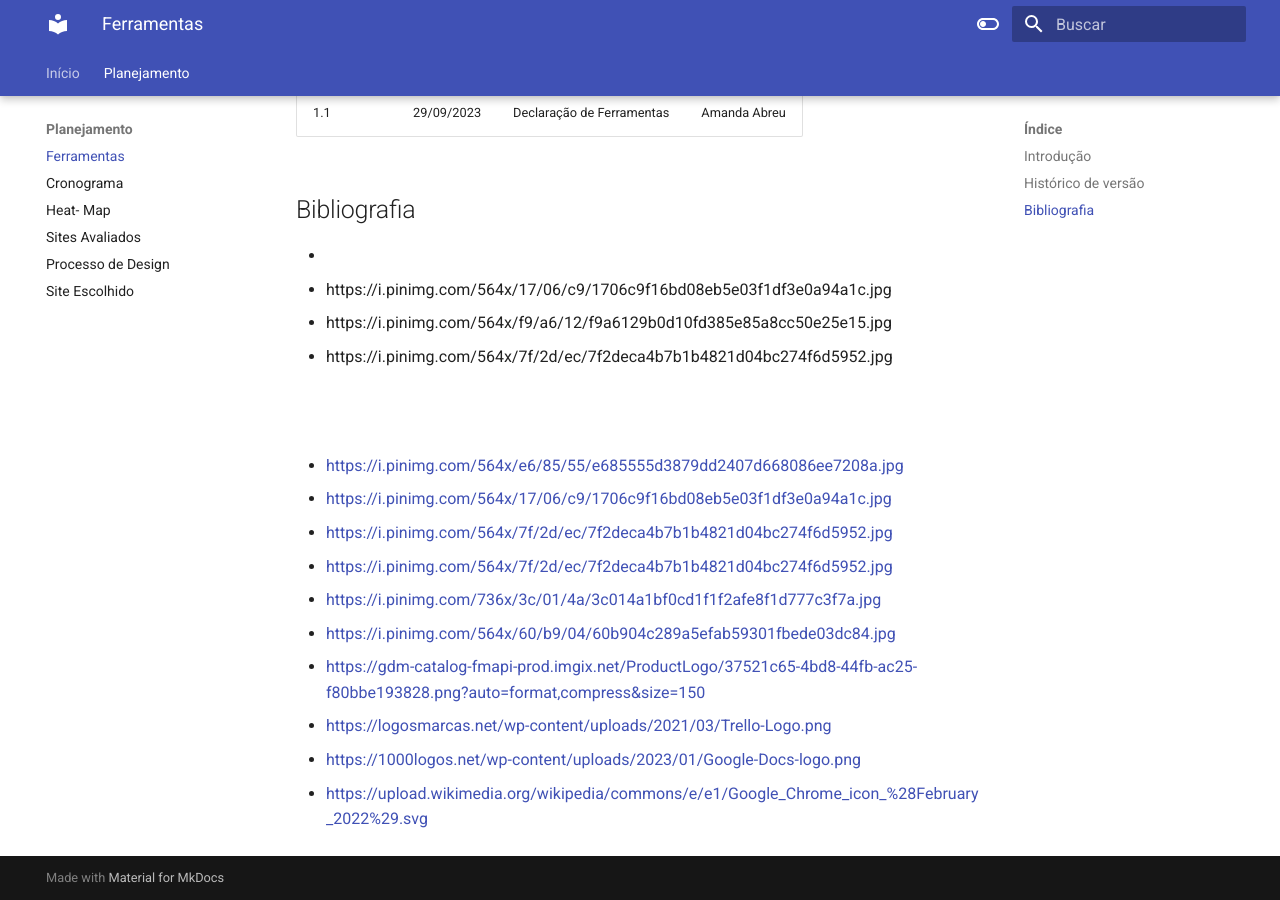
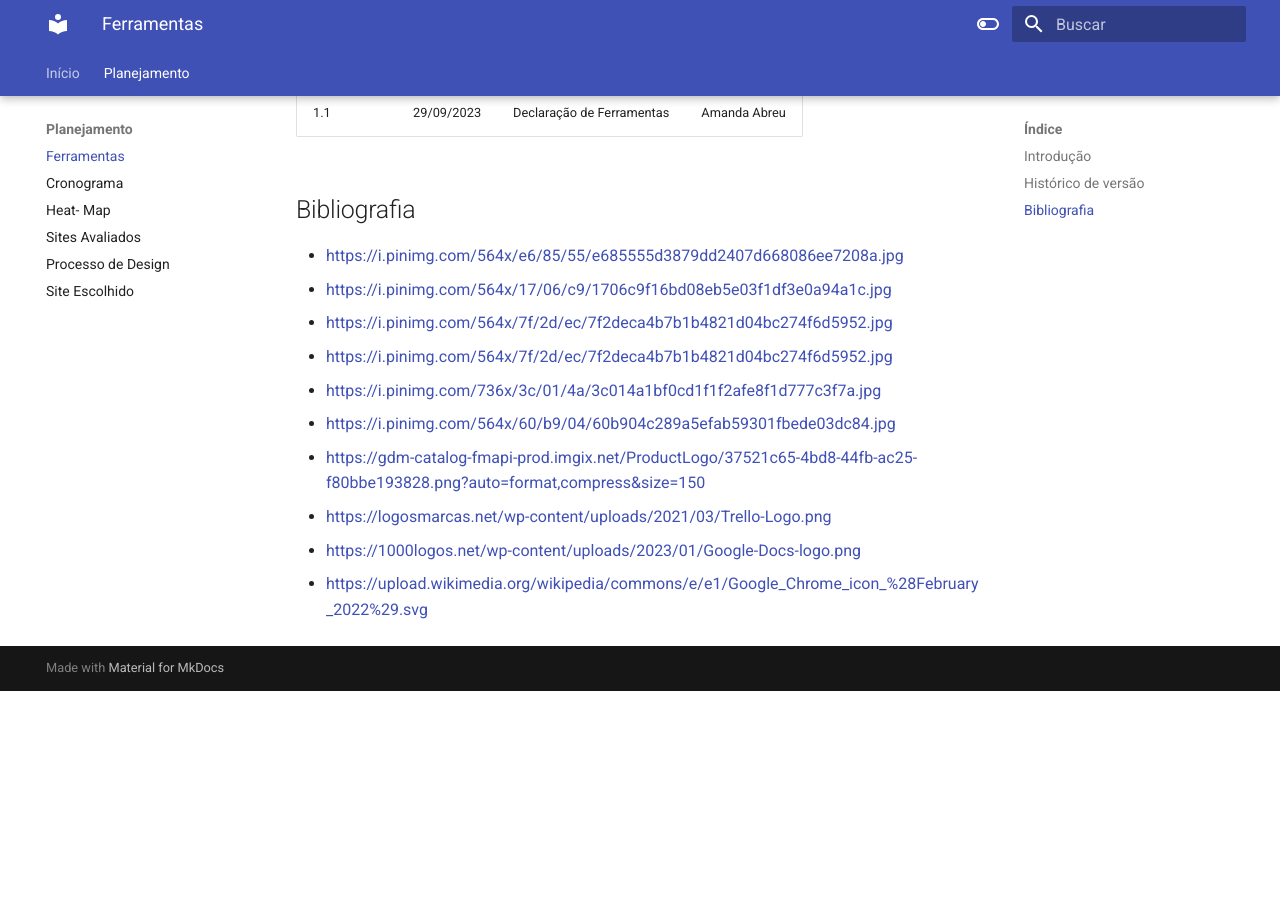
Before and after one commit to Interacao-Humano-Computador/2023.2--BRB-Mobilidade, an MkDocs documentation site: the page built from docs/ferramentas.md, in a window 1280 px wide and 900 px high, scrolled down 1536 px. Built offline with MkDocs 1.6.1 and Material for MkDocs 9.7.7, drawn with Linux system fonts in a browser that asks for light colours; after the commit the page ends 2227 px from its top, so only the background shows below that; some of the changed lines change nothing that is shown.

Commit message:
bibliografia ferramentas

```diff
--- a/docs/ferramentas.md
+++ b/docs/ferramentas.md
@@ -30,21 +30,6 @@ No decorrer deste projeto, é fundamental destacar as ferramentas que estarão d
 |    1.1   |   29/09/2023   |   Declaração de Ferramentas |  Amanda Abreu|
 
 ## Bibliografia
-*
-* https://i.pinimg.com/564x/17/06/c9/1706c9f16bd08eb5e03f1df3e0a94a1c.jpg
-* https://i.pinimg.com/564x/f9/a6/12/f9a6129b0d10fd385e85a8cc50e25e15.jpg
-* https://i.pinimg.com/564x/7f/2d/ec/7f2deca4b7b1b4821d04bc274f6d5952.jpg
-
-
-
-
-
-
-
-
-
-
-<br> <br>
 
 * [https://i.pinimg.com/564x/e6/85/55/e685555d3879dd2407d668086ee7208a.jpg](https://i.pinimg.com/564x/e6/85/55/e685555d3879dd2407d668086ee7208a.jpg)
 * [https://i.pinimg.com/564x/17/06/c9/1706c9f16bd08eb5e03f1df3e0a94a1c.jpg](https://i.pinimg.com/564x/17/06/c9/1706c9f16bd08eb5e03f1df3e0a94a1c.jpg)
```
